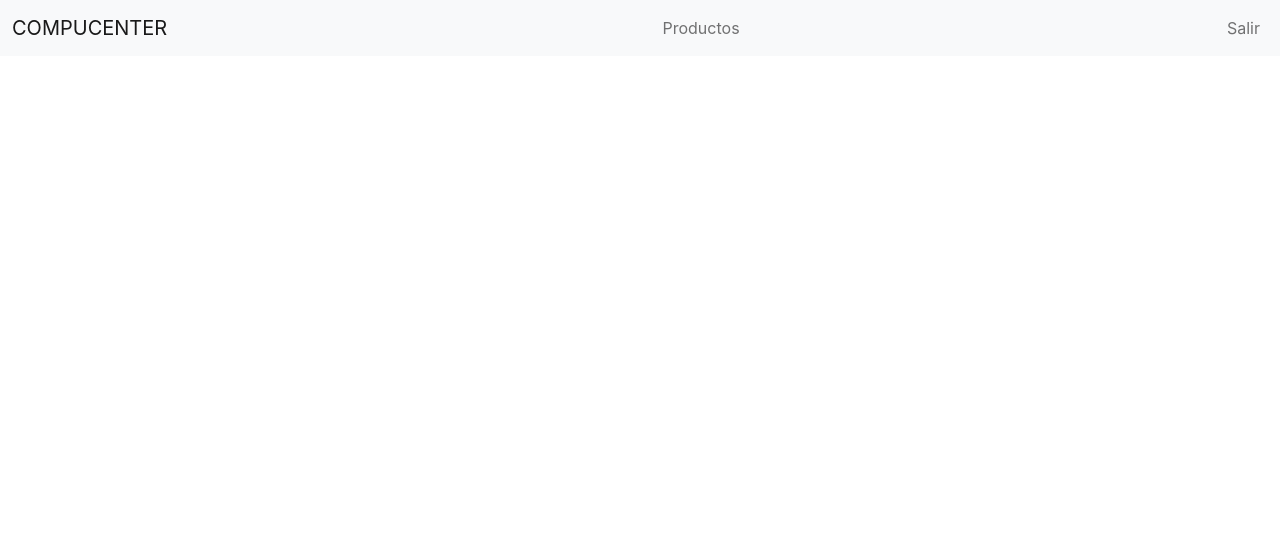
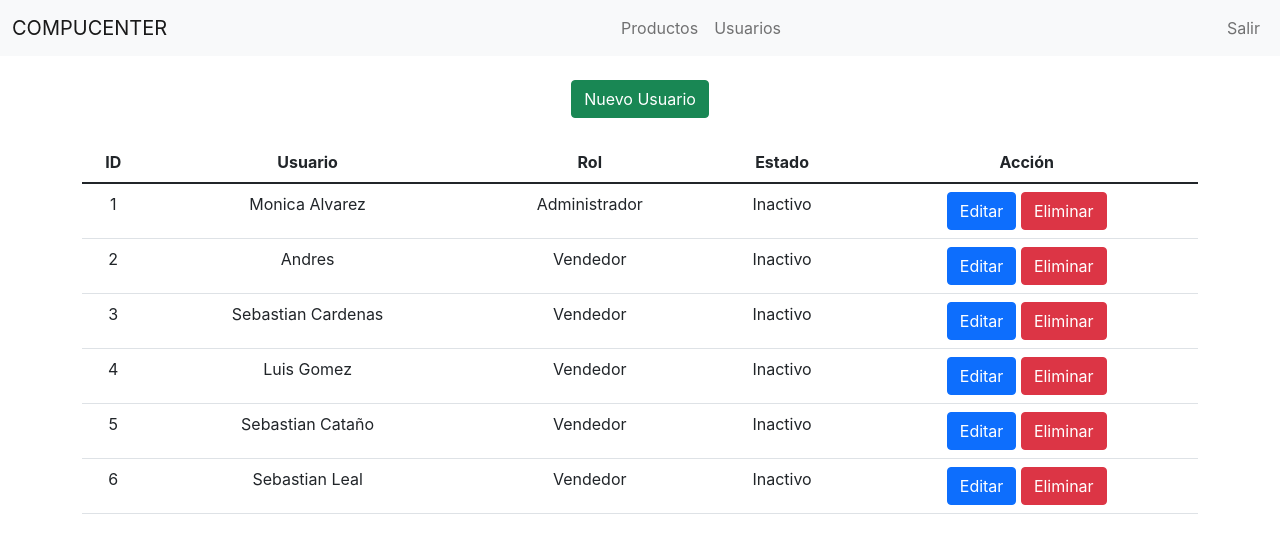
Before and after one commit to sebasc99/ProyectoWeb_DevOpsTIC, a React (Create React App) app in the folder compucenter/: page /usuarios in a window 1280 px wide. Shown: the top 544 px of the page. Built offline with nearby package versions, Linux system fonts and the light colour scheme.

Commit message:
Cambios Gestion Usuarios

```diff
--- a/compucenter/src/App.js
+++ b/compucenter/src/App.js
@@ -4,16 +4,18 @@ import './App.css';
 import { BrowserRouter as Router, Switch, Route } from 'react-router-dom';
 import Navbar from './components/navbar/Navbar';
 import Productos from './components/pages/Productos';
+import Usuarios from './components/pages/Usuarios';
 
 function App() {
   return (
     <div className="App">
       <Router>
-          <Navbar />
-          <Switch>
-            <Route path="/productos" exact component={Productos} />
-          </Switch>
-        </Router>
+        <Navbar />
+        <Switch>
+          <Route path="/productos" exact component={Productos} />
+          <Route path="/usuarios" exact component={Usuarios} />
+        </Switch>
+      </Router>
     </div>
   );
 }
--- a/compucenter/src/components/navbar/Navbar.js
+++ b/compucenter/src/components/navbar/Navbar.js
@@ -15,6 +15,9 @@ const Navbar = () => {
                             <li className="nav-item">
                                 <Link className="nav-link" to="/productos">Productos</Link>
                             </li>
+                            <li className="nav-item">
+                                <Link className="nav-link" to="/usuarios">Usuarios</Link>
+                            </li>
                         </ul>
                         <ul className="navbar-nav justify-content-end">
                             <li className="nav-item">
--- a/compucenter/src/components/pages/Usuarios.js
+++ b/compucenter/src/components/pages/Usuarios.js
@@ -13,12 +13,12 @@ import {
 } from "reactstrap";
 
 const data = [
-  { id: 1, Usuario: "Monica Alvarez", Rol: "Administrador", Estado: "Pendiente" },
-  { id: 2, Usuario: "Andres", Rol: "Comercial", Estado: "Pendiente" },
-  { id: 3, Usuario: "Sebastian Cardenas", Rol: "Comercial", Estado: "Pendiente" },
-  { id: 4, Usuario: "Luis Gomez", Rol: "Comercial", Estado: "Pendiente" },
-  { id: 5, Usuario: "Sebastian Cataño", Rol: "Comercial", Estado: "Pendiente" },
-  { id: 6, Usuario: "Sebastian Leal", Rol: "Comercial", Estado: "Pendiente" },
+  { id: 1, usuario: "Monica Alvarez", rol: "Administrador", estado: "Inactivo" },
+  { id: 2, usuario: "Andres", rol: "Vendedor", estado: "Inactivo" },
+  { id: 3, usuario: "Sebastian Cardenas", rol: "Vendedor", estado: "Inactivo" },
+  { id: 4, usuario: "Luis Gomez", rol: "Vendedor", estado: "Inactivo" },
+  { id: 5, usuario: "Sebastian Cataño", rol: "Vendedor", estado: "Inactivo" },
+  { id: 6, usuario: "Sebastian Leal", rol: "Vendedor", estado: "Inactivo" },
 ];
 
 class Usuarios extends React.Component {
@@ -28,8 +28,8 @@ class Usuarios extends React.Component {
     modalInsertar: false,
     form: {
       id: "",
-      Usuario: "",
-      Rol: "",
+      usuario: "",
+      rol: "",
       estado: "",
     },
   };
@@ -60,9 +60,9 @@ class Usuarios extends React.Component {
     var arreglo = this.state.data;
     arreglo.map((registro) => {
       if (dato.id == registro.id) {
-        arreglo[contador].Usuario = dato.Usuario;
-        arreglo[contador].Rol = dato.Rol;
-        arreglo[contador].Estado = dato.Estado;
+        arreglo[contador].usuario = dato.usuario;
+        arreglo[contador].rol = dato.rol;
+        arreglo[contador].estado = dato.estado;
       }
       contador++;
     });
@@ -70,7 +70,7 @@ class Usuarios extends React.Component {
   };
 
   eliminar = (dato) => {
-    var opcion = window.confirm("Estás Seguro que deseas Eliminar el elemento " + dato.id);
+    var opcion = window.confirm("Está Seguro que deseas eliminar el usuario " + dato.id + "?");
     if (opcion == true) {
       var contador = 0;
       var arreglo = this.state.data;
@@ -105,28 +105,11 @@ class Usuarios extends React.Component {
 
     return (
       <>
-        <header className="header paginas">
-          <div className="contenedor">
-            <h1 className="logo">CompuCenter</h1>
-            <span className="icon-menu" id="btn-menu"></span>
-            <nav className="nav" id="nav">
-              <ul className="menu">
-                <li className="menu_item"><a className="menu_link" href="">Home</a></li>
-                <li className="menu_item"><a className="menu_link" href="">Gestión de Productos</a></li>
-                <li className="menu_item"><a className="menu_link select" href="">Gestión de Ventas</a></li>
-                <li className="menu_item"><a className="menu_link" href="">Gestión de Usuarios</a></li>
-                <li className="menu_item"><a className="menu_link" href="">Salir</a></li>
-              </ul>
-            </nav>
-          </div>
-        </header>
-        <h2>Gestión de Usuarios</h2 >
+        <br />
 
         <Container>
-          <br />
-          <Button color="success" onClick={() => this.mostrarModalInsertar()}>Crear</Button>
-          <br />
-          <br />
+          <Button color="success" onClick={() => this.mostrarModalInsertar()}>Nuevo Usuario</Button>
+          <br /><br />
           <Table>
             <thead>
               <tr>
@@ -142,9 +125,9 @@ class Usuarios extends React.Component {
               {this.state.data.map((dato) => (
                 <tr key={dato.id}>
                   <td>{dato.id}</td>
-                  <td>{dato.Usuario}</td>
-                  <td>{dato.Rol}</td>
-                  <td>{dato.Estado}</td>
+                  <td>{dato.usuario}</td>
+                  <td>{dato.rol}</td>
+                  <td>{dato.estado}</td>
                   <td>
                     <Button
                       color="primary"
@@ -162,7 +145,7 @@ class Usuarios extends React.Component {
 
         <Modal isOpen={this.state.modalActualizar}>
           <ModalHeader>
-            <div><h3>Editar Registro</h3></div>
+            <div><h3>Editar Usuario</h3></div>
           </ModalHeader>
 
           <ModalBody>
@@ -185,37 +168,30 @@ class Usuarios extends React.Component {
               </label>
               <input
                 className="form-control"
-                name="Usuario"
+                name="usuario"
                 type="text"
                 onChange={this.handleChange}
-                value={this.state.form.Usuario}
+                value={this.state.form.usuario}
               />
             </FormGroup>
 
             <FormGroup>
-              <label>
-                Rol:
-              </label>
-              <input
-                className="form-control"
-                name="Rol"
-                type="text"
-                onChange={this.handleChange}
-                value={this.state.form.Rol}
-              />
+              <label>Rol:</label>
+              <select className="form-control" name="rol" onChange={this.handleChange} value={this.state.form.rol}>
+                <option value="">Seleccione</option>
+                <option value="ADMINISTRADOR">Administrador</option>
+                <option value="VENDEDOR">Vendedor</option>
+              </select>
             </FormGroup>
 
             <FormGroup>
-              <label>
-                estado :
-              </label>
-              <input
-                className="form-control"
-                name="estado"
-                type="text"
-                onChange={this.handleChange}
-                value={this.state.form.estado}
-              />
+              <label>Estado:</label>
+              <select className="form-control" name="estado" onChange={this.handleChange} value={this.state.form.estado}>
+                <option value="">Seleccione</option>
+                <option value="ACTIVO">Activo</option>
+                <option value="PENDIENTE">Pendiente</option>
+                <option value="INACTIVO">Inactivo</option>
+              </select>
             </FormGroup>
           </ModalBody>
 
@@ -239,7 +215,7 @@ class Usuarios extends React.Component {
 
         <Modal isOpen={this.state.modalInsertar}>
           <ModalHeader>
-            <div><h3>Insertar Usuario</h3></div>
+            <div><h3>Nuevo Usuario</h3></div>
           </ModalHeader>
 
           <ModalBody>
@@ -262,34 +238,29 @@ class Usuarios extends React.Component {
               </label>
               <input
                 className="form-control"
-                name="Usuario"
+                name="usuario"
                 type="text"
                 onChange={this.handleChange}
               />
             </FormGroup>
 
             <FormGroup>
-              <label>
-                Rol:
-              </label>
-              <input
-                className="form-control"
-                name="Rol"
-                type="text"
-                onChange={this.handleChange}
-              />
+              <label>Rol:</label>
+              <select className="form-control" name="rol" onChange={this.handleChange}>
+                <option value="">Seleccione</option>
+                <option value="ADMINISTRADOR">Administrador</option>
+                <option value="VENDEDOR">Vendedor</option>
+              </select>
             </FormGroup>
 
             <FormGroup>
-              <label>
-                estado:
-              </label>
-              <input
-                className="form-control"
-                name="estado"
-                type="text"
-                onChange={this.handleChange}
-              />
+              <label>Estado:</label>
+              <select className="form-control" name="estado" onChange={this.handleChange}>
+                <option value="">Seleccione</option>
+                <option value="ACTIVO">Activo</option>
+                <option value="PENDIENTE">Pendiente</option>
+                <option value="INACTIVO">Inactivo</option>
+              </select>
             </FormGroup>
           </ModalBody>
 
```
